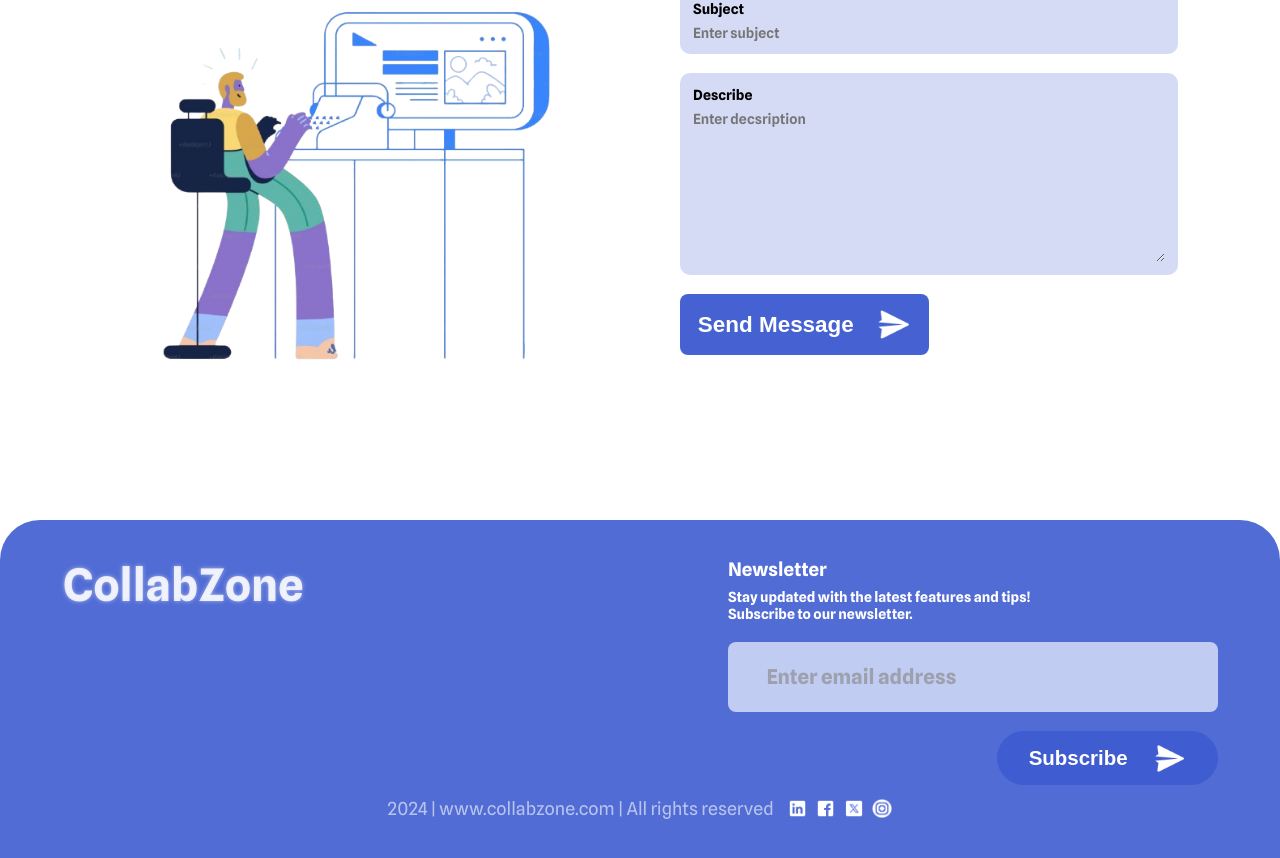
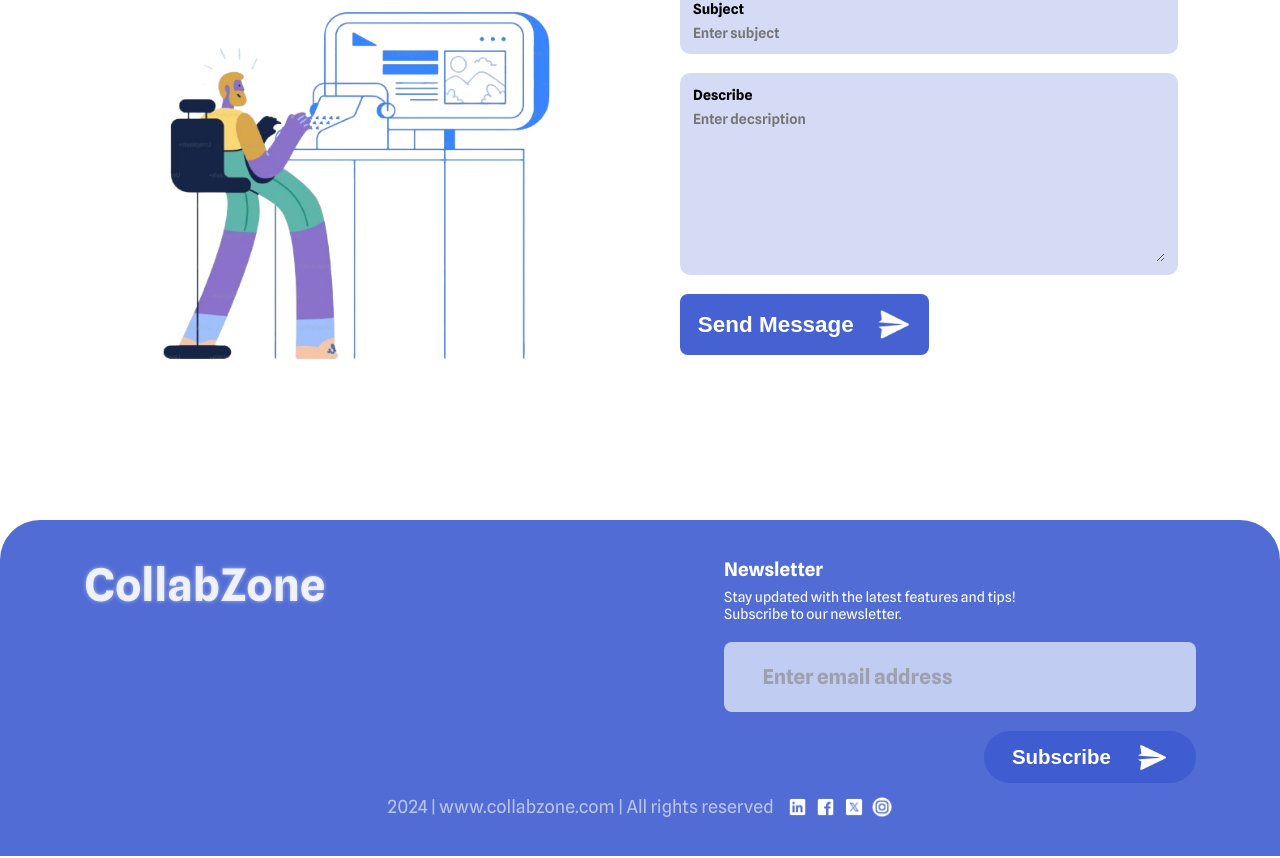
Before and after one commit to Stackashu/CollabZone, a React (Create React App) app: page / in a window 1280 px wide. Shown: the part 5609-6467 px from the top of the page. Built offline with nearby package versions, Linux system fonts and the light colour scheme.

Commit message:
change the footer part

```diff
--- a/src/styles/Landing/Footer.module.css
+++ b/src/styles/Landing/Footer.module.css
@@ -12,7 +12,7 @@
 
 .up {
   display: flex;
-  gap: 2vw;
+  gap: 0vw;
   justify-content: center;
   width: 100%;
 }
@@ -36,6 +36,7 @@
 
 .right h4 {
   width: 70%;
+  font-weight: 400;
   font-size: 1.1vw;
 }
 
```
